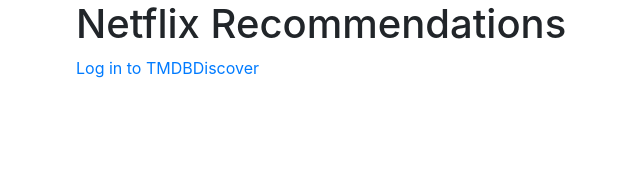
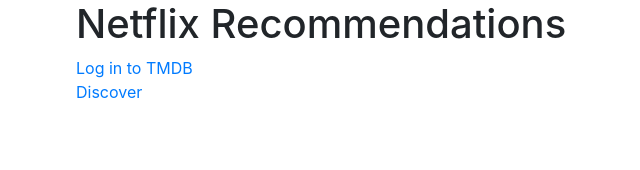
Before and after one commit to c298lee/netflix-recommendations, a React (Create React App) app: page / in a window 1280 px wide. Shown: the top 170 px of the page, without its empty margins (9-649 px from the left). Built offline with nearby package versions, Linux system fonts and the light colour scheme.

Commit message:
Fix a bug and add a watch provider component

```diff
--- a/src/Discover.js
+++ b/src/Discover.js
@@ -1,5 +1,6 @@
 import React, { useEffect, useState } from 'react';
 import { API_KEY } from './Constants';
+import WatchProviders from './WatchProviders';
 const API_URL = 'https://api.themoviedb.org/3';
 
 function getMovieAPI(endpoint) {
@@ -16,12 +17,13 @@ function Discover() {
   const [movies, setMovies] = useState(null)
   const [shows, setShows] = useState(null)
   useEffect(() => {
-    const movieResponse = getMovieAPI('sort_by=popularity.desc').then((json) => {setMovies(json.results)})
-    const showResponse = getShowAPI('sort_by=popularity.desc').then((json) => {setShows(json.results)})
-  });
+    getMovieAPI('sort_by=popularity.desc').then((json) => {setMovies(json.results)})
+    getShowAPI('sort_by=popularity.desc').then((json) => {setShows(json.results)})
+  }, []);
 
   return (
     <div className="results">
+      <WatchProviders />
       <h2>Discover Movies</h2>
       {movies && movies.map(movie => (
           <div className="movie" key={movie.id}>
--- a/src/Home.js
+++ b/src/Home.js
@@ -16,7 +16,7 @@ function Home({ session }) {
       ) : (
         <a href="#login" onClick={handleLogin}>Log in to TMDB</a>
       )}
-      <a href = "/discover">Discover</a>
+      <p><a href = "/discover">Discover</a></p>
     </header>
   );
 }
--- /dev/null
+++ b/src/WatchProviders.js
@@ -0,0 +1,7 @@
+function WatchProviders() {
+  return (
+    <h2>Choose Services</h2>
+  );
+}
+
+export default WatchProviders;
```
Lines whose indentation alone changed are shown as unchanged.
